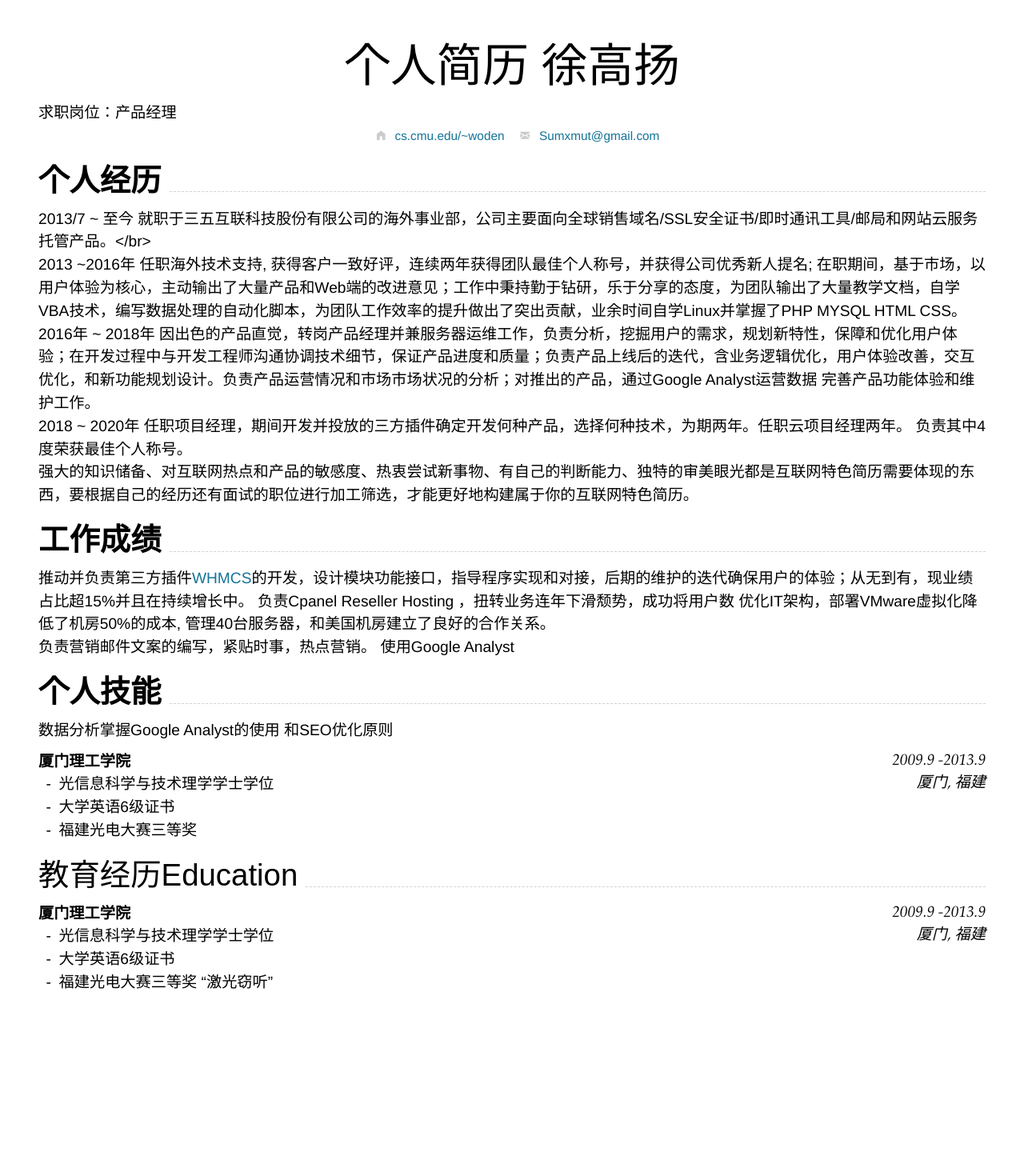
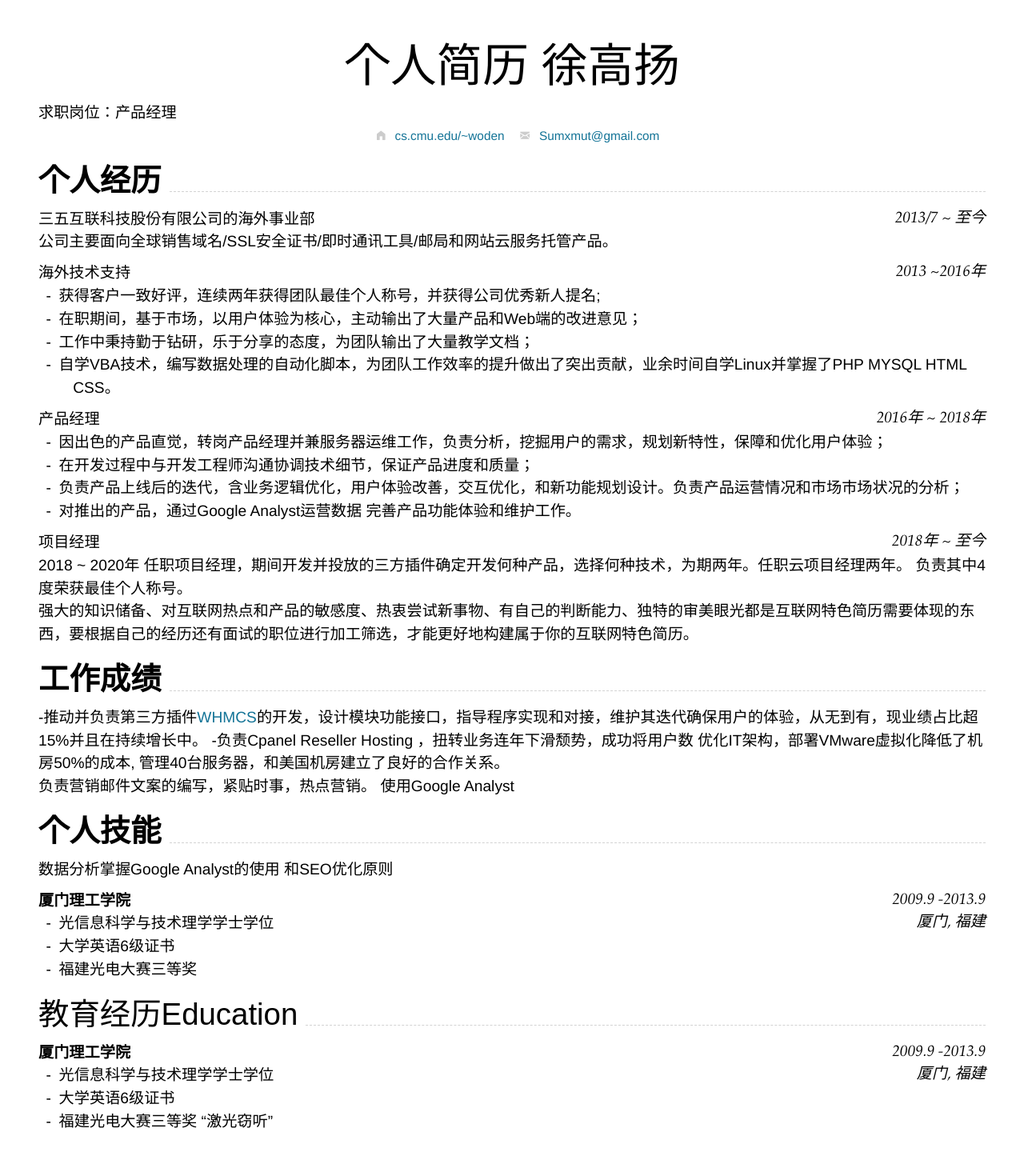
Before and after one commit to topgg/topgg.github.io, a Jekyll site: the page built from index.md, in a window 1280 px wide. Shown: the whole page at 80% size. Built offline with Jekyll 4.4.1, drawn with Linux system fonts in a browser that asks for light colours; nearby versions of some CDN libraries; before the commit the page ends 1291 px from its top, so only the background shows below that.

Commit message:
Update index.md

```diff
--- a/index.md
+++ b/index.md
@@ -25,12 +25,25 @@ Supported arguments:
 
 ## **个人经历**
 
-### 2013/7 ~ 至今 就职于三五互联科技股份有限公司的海外事业部，公司主要面向全球销售域名/SSL安全证书/即时通讯工具/邮局和网站云服务托管产品。</br>
+###  三五互联科技股份有限公司的海外事业部 `2013/7 ~ 至今`
 
-2013 ~2016年 任职海外技术支持, 获得客户一致好评，连续两年获得团队最佳个人称号，并获得公司优秀新人提名; 在职期间，基于市场，以用户体验为核心，主动输出了大量产品和Web端的改进意见；工作中秉持勤于钻研，乐于分享的态度，为团队输出了大量教学文档，自学VBA技术，编写数据处理的自动化脚本，为团队工作效率的提升做出了突出贡献，业余时间自学Linux并掌握了PHP MYSQL HTML CSS。
+公司主要面向全球销售域名/SSL安全证书/即时通讯工具/邮局和网站云服务托管产品。
 
-2016年 ~ 2018年 因出色的产品直觉，转岗产品经理并兼服务器运维工作，负责分析，挖掘用户的需求，规划新特性，保障和优化用户体验；在开发过程中与开发工程师沟通协调技术细节，保证产品进度和质量；负责产品上线后的迭代，含业务逻辑优化，用户体验改善，交互优化，和新功能规划设计。负责产品运营情况和市场市场状况的分析；对推出的产品，通过Google Analyst运营数据 完善产品功能体验和维护工作。
+### 海外技术支持 `2013 ~2016年 `
 
+- 获得客户一致好评，连续两年获得团队最佳个人称号，并获得公司优秀新人提名;
+- 在职期间，基于市场，以用户体验为核心，主动输出了大量产品和Web端的改进意见；
+- 工作中秉持勤于钻研，乐于分享的态度，为团队输出了大量教学文档；
+- 自学VBA技术，编写数据处理的自动化脚本，为团队工作效率的提升做出了突出贡献，业余时间自学Linux并掌握了PHP MYSQL HTML CSS。
+
+### 产品经理 `2016年 ~ 2018年`
+
+- 因出色的产品直觉，转岗产品经理并兼服务器运维工作，负责分析，挖掘用户的需求，规划新特性，保障和优化用户体验；
+- 在开发过程中与开发工程师沟通协调技术细节，保证产品进度和质量；
+- 负责产品上线后的迭代，含业务逻辑优化，用户体验改善，交互优化，和新功能规划设计。负责产品运营情况和市场市场状况的分析；
+- 对推出的产品，通过Google Analyst运营数据 完善产品功能体验和维护工作。
+
+### 项目经理 `2018年 ~ 至今`
 2018 ~ 2020年 任职项目经理，期间开发并投放的三方插件确定开发何种产品，选择何种技术，为期两年。任职云项目经理两年。
 负责其中4度荣获最佳个人称号。
 
@@ -41,8 +54,8 @@ Supported arguments:
 ## **工作成绩**
 
 
-推动并负责第三方插件[WHMCS](https://marketplace.whmcs.com/product/category/Domain+Registrars)的开发，设计模块功能接口，指导程序实现和对接，后期的维护的迭代确保用户的体验；从无到有，现业绩占比超15%并且在持续增长中。
-负责Cpanel Reseller Hosting ，扭转业务连年下滑颓势，成功将用户数
+-推动并负责第三方插件[WHMCS](https://marketplace.whmcs.com/product/category/Domain+Registrars)的开发，设计模块功能接口，指导程序实现和对接，维护其迭代确保用户的体验，从无到有，现业绩占比超15%并且在持续增长中。
+-负责Cpanel Reseller Hosting ，扭转业务连年下滑颓势，成功将用户数
 优化IT架构，部署VMware虚拟化降低了机房50%的成本, 管理40台服务器，和美国机房建立了良好的合作关系。
 
 负责营销邮件文案的编写，紧贴时事，热点营销。
```
